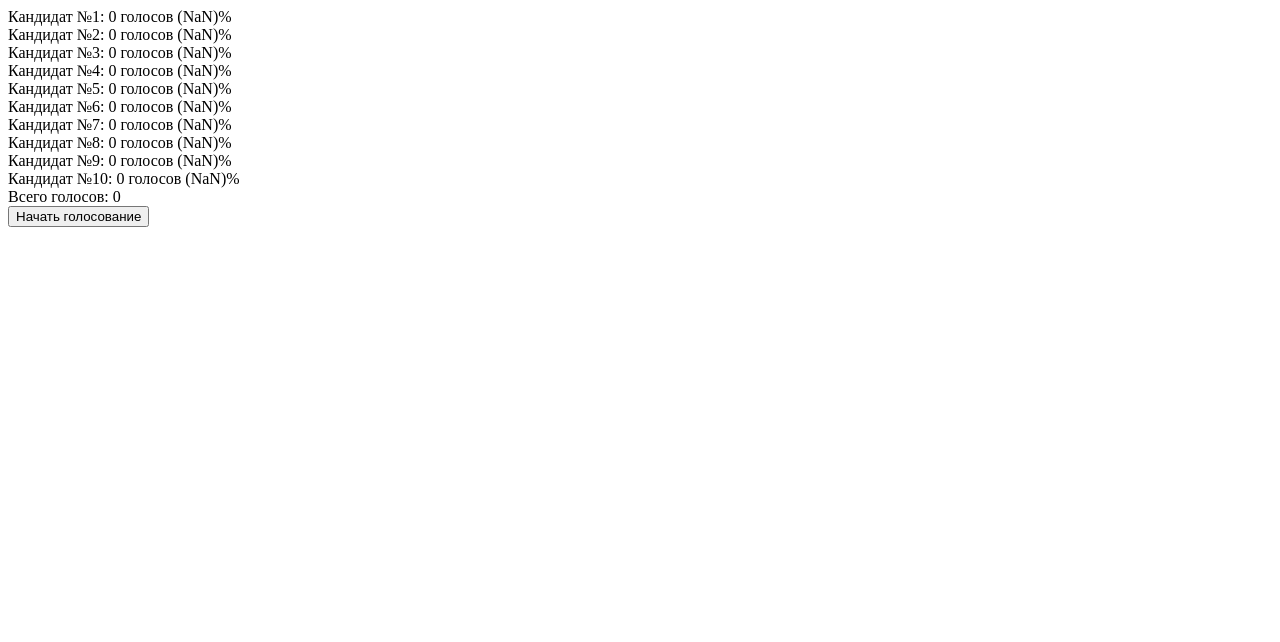
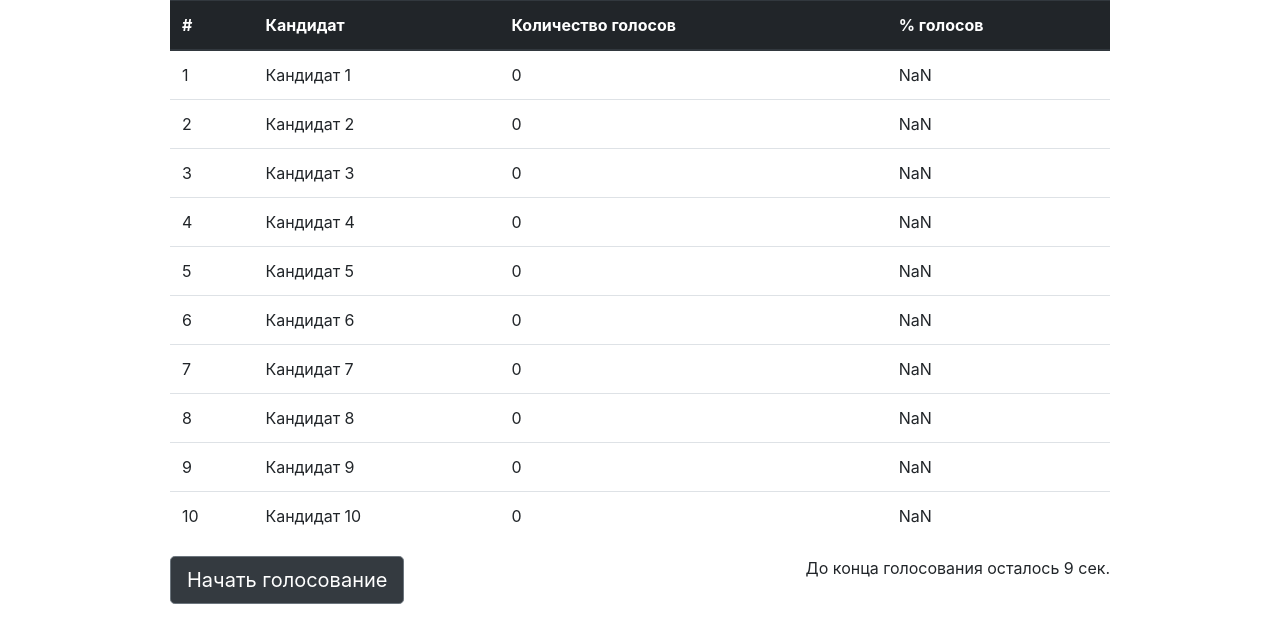
Before and after one commit to vakolesnikov/voting, a React (Create React App) app: page / in a window 1280 px wide. Shown: the top 642 px of the page. Built offline with nearby package versions, Linux system fonts and the light colour scheme.

Commit message:
bootstrap

```diff
--- a/public/index.html
+++ b/public/index.html
@@ -3,6 +3,7 @@
   <head>
     <meta charset="utf-8">
     <meta name="viewport" content="width=device-width, initial-scale=1, shrink-to-fit=no">
+    <link rel="stylesheet" href="https://stackpath.bootstrapcdn.com/bootstrap/4.1.3/css/bootstrap.min.css" integrity="sha384-MCw98/SFnGE8fJT3GXwEOngsV7Zt27NXFoaoApmYm81iuXoPkFOJwJ8ERdknLPMO" crossorigin="anonymous">
     <title>Voting</title>
   </head>
   <body>
--- a/src/App.css
+++ b/src/App.css
@@ -0,0 +1,4 @@
+.app {
+    width: 940px;
+    margin: 0 auto;
+}
--- a/src/App.js
+++ b/src/App.js
@@ -4,6 +4,7 @@ import './App.css';
 class App extends Component {
     state = {
         votes: 0,
+        step: 0,
         candidates: new Array(10).fill(0),
     };
 
@@ -11,6 +12,8 @@ class App extends Component {
         const count = 10;
         const candidates = new Array(count).fill(0);
         let votes = 0;
+
+        this.clearState();
 
         const generateVote = () => {
             const id = Math.floor(Math.random() * candidates.length);
@@ -25,49 +28,81 @@ class App extends Component {
             10
         );
 
-        const udateState = setInterval(
+        const updateState = setInterval(
             () => {
                 this.setState({
                     votes,
                     candidates,
+                    step: ++this.state.step,
                 })
             },
             1000
         );
 
         setTimeout(
-            () => clearInterval(generateVoteId),
+            () => {
+                clearInterval(generateVoteId);
+                clearInterval(updateState);
+            },
             9000
         );
     };
 
+    clearState = () => this.setState({
+       votes: 0,
+       step: 0,
+       candidates: new Array(10).fill(0),
+    });
+
     renderCandidates = () => {
       const { votes, candidates} = this.state;
         return candidates.map((item, index) => (
-          <div>
-              Кандидат №{index + 1}: { item } голосов ({ ((item/votes) * 100).toFixed(1) })%
-          </div>
+          <tr>
+              <td>{ index + 1 }</td>
+              <td>Кандидат { index + 1 }</td>
+              <td>{item}</td>
+              <td>{ ((item/votes) * 100).toFixed(1) || '-' }</td>
+          </tr>
         ));
     };
+
+    renderTableHeader = () => (
+        <thead className="thead-dark">
+        <tr>
+            <th> # </th>
+            <th> Кандидат </th>
+            <th> Количество голосов </th>
+            <th> % голосов </th>
+        </tr>
+        </thead>
+    );
 
 
 
 
     render() {
-
-
         return (
-          <div className="App">
+          <div className="app">
               <div>
-                  { this.renderCandidates() }
+                  <table className='table'>
+                      { this.renderTableHeader() }
+                      <tbody className='table-striped'>
+                          { this.renderCandidates() }
+                      </tbody>
+                  </table>
               </div>
-              <div>
-                  Всего голосов: { this.state.votes }
+              <div className='d-flex justify-content-between'>
+                  <button
+                      type="button"
+                      className="btn btn-secondary btn-lg bg-dark"
+                      onClick={ this.updateState }
+                  >
+                      Начать голосование
+                  </button>
+                  <div>
+                      До конца голосования осталось { 9 - this.state.step } сек.
+                  </div>
               </div>
-
-              <button onClick={ this.updateState }>
-                  Начать голосование
-              </button>
           </div>
         );
 }
```
